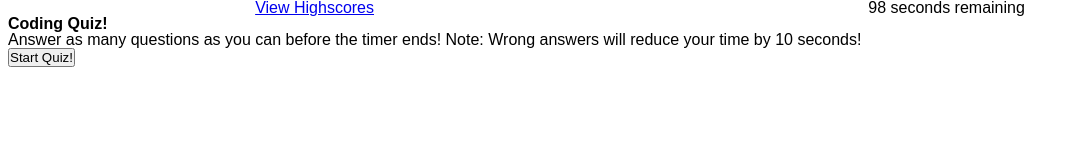
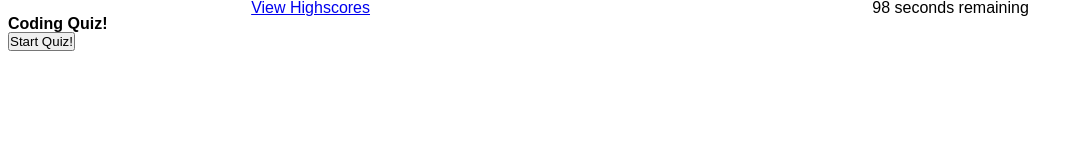
Before and after one commit to derekmedrano/coding-quiz, a plain HTML site: page index.html in a window 1280 px wide. Both pictures are taken after a click on the button "Start Quiz!". Shown: the whole page, without its empty margins (0-1083 px from the left). Drawn offline with Linux system fonts and the light colour scheme.

Commit message:
questions object given properties, renamed a class

```diff
--- a/assets/css/style.css
+++ b/assets/css/style.css
@@ -16,7 +16,7 @@ header {
 }
 
 /* Media Queries and Website reponsiveness credits given in readme */
-.container {
+.css-container {
     width: 100%;
     margin-left: auto;
     margin-right: auto;
--- a/assets/js/script.js
+++ b/assets/js/script.js
@@ -1,13 +1,15 @@
 // Global variables
 var secondsLeft = 100;
 var score = 0;
+var questionNumber = 0;
+
 
 // Selector variables
 var timerEl = document.getElementById('timer');
 var startQuizButtonEl = document.getElementById('start-quiz');
 var startQuizPromptEl = document.getElementById('quizStartPrompt');
 var quizAnswersEl = document.getElementById('quizQuestions');
-// var quizAnswersOpt = document.getElementById('quizAnswersOpt');
+var quizContainer = document.querySelector("#quizBox");
 
 function setTime() {
     // Sets interval in variable
@@ -26,38 +28,45 @@ function setTime() {
   }
 
   allQuizQuestions = {
-    'Commonly used data types do NOT include_______' :['1. strings', '2. booleans', '3. alerts', '4. numbers', 2],
+    question:'Commonly used data types do NOT include_______',
+    options:['1. strings', '2. booleans', '3. alerts', '4. numbers'],
+    answer: 2,
 
-    'The condition in an if / else statement is enclosed within_______.' :['1. quotes', '2. curly brackets', '3. square brackets', '4. parentheses', 3],
+    question:'The condition in an if / else statement is enclosed within_______.',
+    options:['1. quotes', '2. curly brackets', '3. square brackets', '4. parentheses'],
+    answer: 3,
 
-    'Arrays in JavaScripts can be used to store _________' :['1. numbers and strings', '2. other arrays', '3. booleans', '4. all of the above', 3],
+    question:'Arrays in JavaScripts can be used to store _________',
+    options:['1. numbers and strings', '2. other arrays', '3. booleans', '4. all of the above'],
+    answer: 3,
 
-    'String values must be enclosed within ___________ when being assigned to variables' :['1. curly brackets', '2. commas', '3. quotes', '4. parentheses', 0],
+    question:'String values must be enclosed within ___________ when being assigned to variables',
+    options:['1. curly brackets', '2. commas', '3. quotes', '4. parentheses'],
+    answer: 0,
 
-    'A very useful tool used during development and debugging for printing content to the debugger is:' :['1. JavaScript', '2. terminal/bash', '3. for loops', '4 console.log', 3]
+    question:'A very useful tool used during development and debugging for printing content to the debugger is:',
+    options: ['1. JavaScript', '2. terminal/bash', '3. for loops', '4 console.log'],
+    answer: 3,
 
   }
 
-function loadQuizQuestion () {
-
-}
-
-function loadQuizAnswers () {
-
-}
 
 function startQuiz() {
     console.log("start quiz test log");
+
+    startQuizPromptEl.style.display = "none";
+    quizContainer.style.display = "block";
     setTime();
 
-
-
-
+    insertQuestion();
 
 
 }
 
+function insertQuestion() {
+  console.log("question test");
 
+}
 
 function endQuiz() {
     console.log("end quiz test log");
--- a/index.html
+++ b/index.html
@@ -15,7 +15,7 @@
     </header>
     <main>
 
-      <section class="container" id="quiz">
+      <section class="css-container" id="quiz">
         <h1>Coding Quiz!</h1>
         <p id="quizStartPrompt">
           Answer as many questions as you can before the timer ends!
@@ -25,13 +25,9 @@
         <button id="start-quiz">Start Quiz!</button>
       </section>
 
-      <section id="quizBox" class="hidden">
+      <section id="quizBox">
         <h3 id = "quizQuestions"></h3>
           <div id="quizAnswers">
-            <!-- <button id="quizAnswersOpt"></button>
-            <button id="quizAnswersOpt"></button>
-            <button id="quizAnswersOpt"></button>
-            <button id="quizAnswersOpt"></button> -->
           </div>
       </section>
 
```
